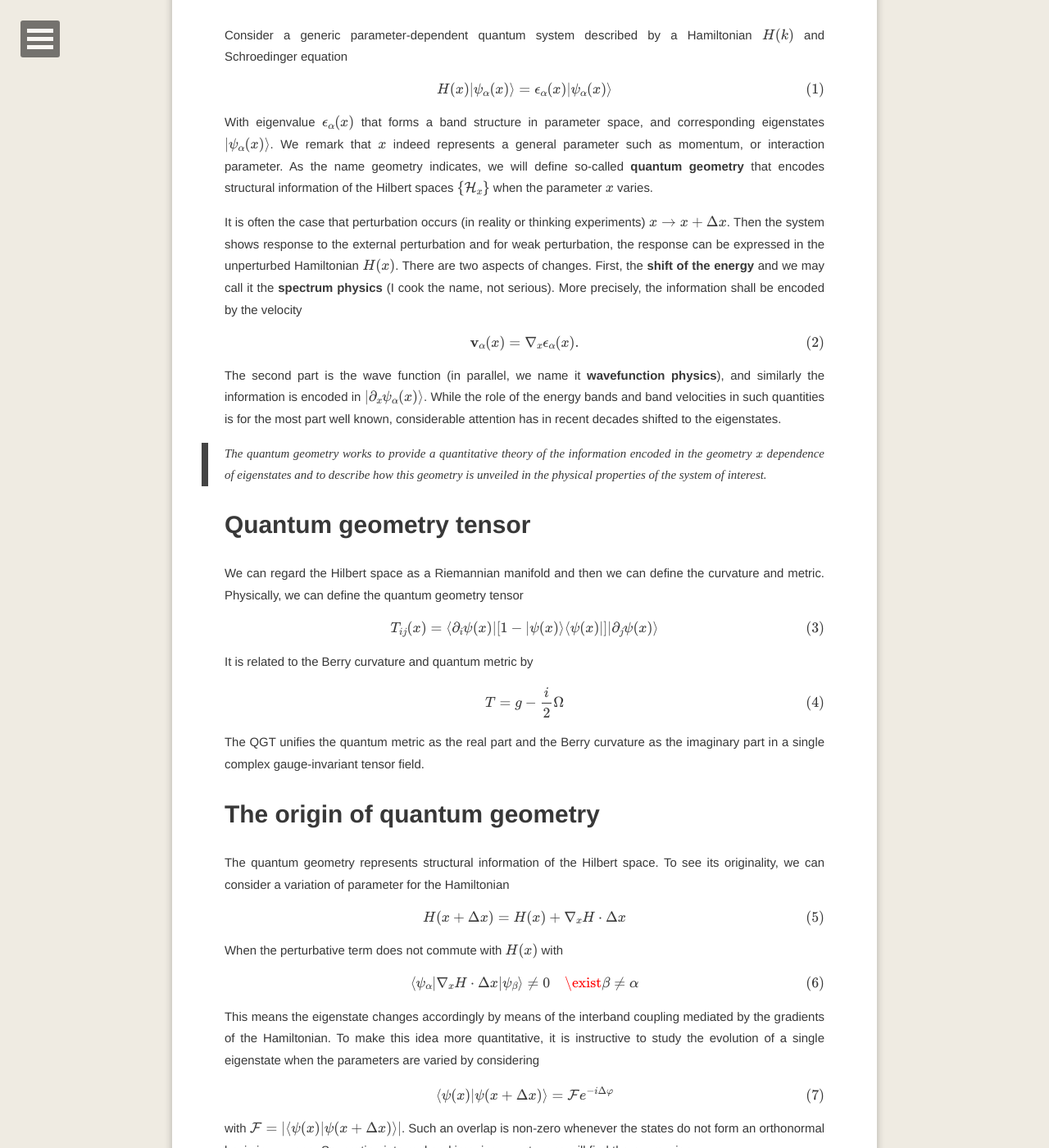
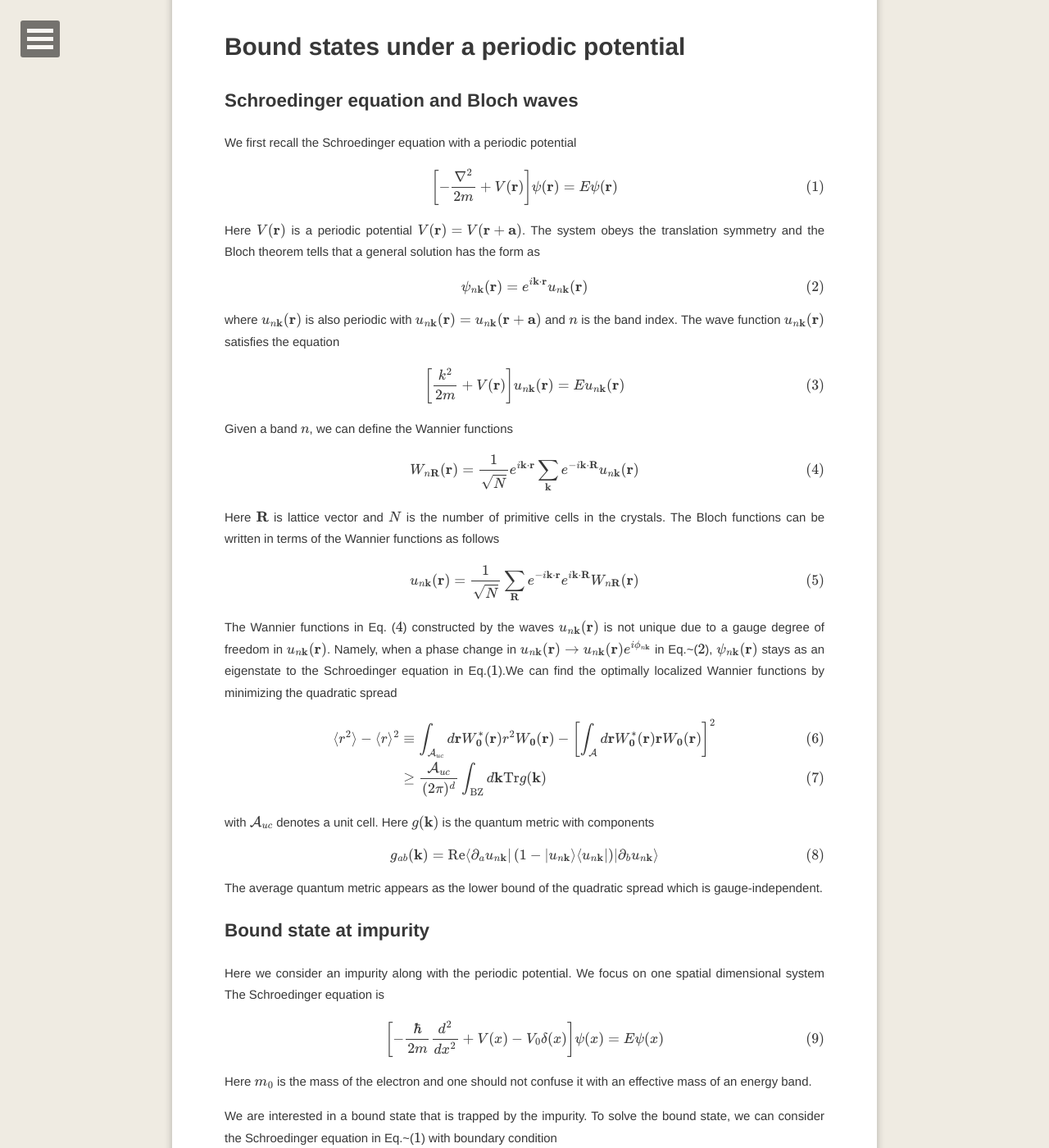
Before and after one commit to shuaichenphysics/shuaichenphysics.github.io, a Jekyll site: the page built from _posts/2023-10-20-bound state in a periodic potential.md, in a window 1280 px wide and 1400 px high, scrolled down 307 px. Shown: the whole window at 82% size. Built offline with Jekyll 4.4.1, drawn with Linux system fonts in a browser that asks for light colours; formulas are drawn with MathJax 3; comment, search, counter and statistics services are not loaded; some of the changed text lies outside the part shown.

Commit message:
Update 2023-10-20-bound state in a periodic potential.md

```diff
--- a/_posts/2023-10-20-bound state in a periodic potential.md
+++ b/_posts/2023-10-20-bound state in a periodic potential.md
@@ -1,66 +1,219 @@
 ---
 layout: post
-title: "Introduction to quantum geometry"
-date: 2023-08-28
-excerpt: "ABC about Quantum geometry"
-tags: [Quantum Qeometry, math]
+title: "Bound state and Bloch wave, Wannier function"
+date: 2023-10-20
+excerpt: "How can the Wannier wave influence a bound state "
+tags: [Wannier function, Schroedinger equation]
 comments: true
 ---
 
+# Bound states under a periodic potential
 
-Consider a generic parameter-dependent quantum system described by a Hamiltonian $$H(k)$$ and Schroedinger equation
+## Schroedinger equation and Bloch waves
+
+We first recall the Schroedinger equation with a periodic potential
 
 $$
-H(x) |\psi_\alpha(x)\rangle = \epsilon_\alpha(x)|\psi_\alpha(x)\rangle
+\left[-\frac{\nabla^{2}}{2m}+V(\mathbf{r})\right]\psi(\mathbf{r})=E\psi(\mathbf{r})\label{eq:bloch}
 $$
 
-With eigenvalue $$\epsilon_\alpha(x)$$ that forms a band structure in parameter space, and corresponding eigenstates $$ \vert\psi_\alpha(x)\rangle $$.
-We remark that $$x$$ indeed represents a general parameter such as momentum, or interaction parameter. As the name geometry indicates, we will define so-called __quantum geometry__ that encodes structural information of the Hilbert spaces $$\{\mathcal H_x\}$$ when the parameter $$x$$ varies.
-
-It is often the case that perturbation occurs (in reality or thinking experiments) $$x\rightarrow x+\Delta x $$. Then the system shows response to the external perturbation and for weak perturbation, the response can be expressed in the unperturbed Hamiltonian $$H(x)$$. There are two aspects of changes. First, the __shift of the energy__ and we may call it the **spectrum physics** (I cook the name, not serious). More precisely, the information shall be encoded by the velocity
+Here $$V(\mathbf{r})$$ is a periodic potential $$V(\mathbf{r})=V(\mathbf{r}+\mathbf{a})$$.
+The system obeys the translation symmetry and the Bloch theorem
+tells that a general solution has the form as
 
 $$
-\mathbf v_\alpha(x)  = \nabla _x \epsilon_\alpha(x).
+\psi_{n\mathbf{k}}(\mathbf{r})=e^{i\mathbf{k}\cdot\mathbf{r}}u_{n\mathbf{k}}(\mathbf{r})\label{eq:solution}
 $$
 
-The second part is the wave function (in parallel, we name it **wavefunction physics**), and similarly the information is encoded in $$ \vert\partial_x \psi_\alpha(x)\rangle $$. While the role of the energy bands and band velocities in such quantities is for the most part well known, considerable attention has in recent decades shifted to the eigenstates.
-
->  The quantum geometry works to provide a quantitative theory of the information encoded in the geometry $$x$$ dependence of eigenstates and to describe how this geometry is unveiled in the physical properties of the system of interest.
-
-# Quantum geometry tensor
-
-We can regard the Hilbert space as a Riemannian manifold and then we can define the curvature and metric. Physically, we can define the quantum geometry tensor
+where $$u_{n\mathbf{k}}(\mathbf{r})$$ is also periodic with $$u_{n\mathbf{k}}(\mathbf{r})=u_{n\mathbf{k}}(\mathbf{r}+\mathbf{a})$$
+and $$n$$ is the band index. The wave function $$u_{n\mathbf{k}}(\mathbf{r})$$
+satisfies the equation
 
 $$
-T_{ij}(x) = \langle \partial_i \psi(x)|[1-|\psi(x)\rangle\langle\psi(x)|]|\partial_j\psi(x)\rangle
+\left[\frac{k^{2}}{2m}+V(\mathbf{r})\right]u_{n\mathbf{k}}(\mathbf{r})=Eu_{n\mathbf{k}}(\mathbf{r})\label{eq:uk}
 $$
 
-It is related to the Berry curvature and quantum metric by
+Given a band $$n$$, we can define the Wannier functions
 
 $$
-T = g-\frac{i}{2}\Omega
+W_{n\mathbf{R}}(\mathbf{r})=\frac{1}{\sqrt{N}}e^{i\mathbf{k}\cdot\mathbf{r}}\sum_{\mathbf{k}}e^{-i\mathbf{k}\cdot\mathbf{R}}u_{n\mathbf{k}}(\mathbf{r})\label{eq:Wannier}
 $$
 
-The QGT unifies the quantum metric as the real part and the Berry curvature as the imaginary part in a single complex gauge-invariant tensor field.
-
-# The origin of quantum geometry
-
-The quantum geometry represents structural information of the Hilbert space. To see its originality, we can consider a variation of parameter for the Hamiltonian
+Here $$\mathbf{R}$$ is lattice vector and $$N$$ is the number of primitive
+cells in the crystals. The Bloch functions can be written in terms
+of the Wannier functions as follows
 
 $$
-H(x+\Delta x) = H(x)+\nabla_xH\cdot\Delta x
+u_{n\mathbf{k}}(\mathbf{r})=\frac{1}{\sqrt{N}}\sum_{\mathbf{R}}e^{-i\mathbf{k}\cdot\mathbf{r}}e^{i\mathbf{k}\cdot\mathbf{R}}W_{n\mathbf{R}}(\mathbf{r})\label{eq:unk}
 $$
 
-When the perturbative term does not commute with $$H(x)$$ with
+The Wannier functions in Eq. (\ref{eq:Wannier}) constructed by the
+waves $$u_{n\mathbf{k}}(\mathbf{r})$$ is not unique due to a gauge
+degree of freedom in $$u_{n\mathbf{k}}(\mathbf{r})$$. Namely, when
+a phase change in $$u_{n\mathbf{k}}(\mathbf{r})\rightarrow u_{n\mathbf{k}}(\mathbf{r})e^{i\phi_{n\mathbf{k}}}$$
+in Eq.~(\ref{eq:solution}), $$\psi_{n\mathbf{k}}(\mathbf{r})$$ stays
+as an eigenstate to the Schroedinger equation in Eq.(\ref{eq:bloch}).We
+can find the optimally localized Wannier functions by minimizing the
+quadratic spread
 
 $$
-\langle \psi_\alpha|\nabla_xH\cdot\Delta x|\psi_\beta\rangle\neq 0\quad \exist\beta\neq \alpha
+\begin{align}
+\langle r^{2}\rangle-\langle r\rangle^{2} & \equiv\int_{\mathcal{A}_{uc}}d\mathbf{r}W_{\mathbf{0}}^{*}(\mathbf{r})r^{2}W_{\mathbf{0}}(\mathbf{r})-\left[\int_{\mathcal{A}}d\mathbf{r}W_{\mathbf{0}}^{*}(\mathbf{r})\mathbf{r}W_{\mathbf{0}}(\mathbf{r})\right]^{2}\\
+ & \geq\frac{\mathcal{A}_{uc}}{(2\pi)^{d}}\int_{\mathrm{BZ}}d\mathbf{k}\mathrm{Tr}g(\mathbf{k})
+\end{align}
 $$
 
-This means the eigenstate changes accordingly by means of the interband coupling mediated by the gradients of the Hamiltonian. To make this idea more quantitative, it is instructive to study the evolution of a single eigenstate when the parameters are varied by considering
+with $$\mathcal{A}_{uc}$$ denotes a unit cell. Here $$g(\mathbf{k})$$
+is the quantum metric with components
 
 $$
-\langle \psi(x)|\psi(x+\Delta x)\rangle = \mathcal Fe^{-i\Delta \varphi}
+g_{ab}(\mathbf{k})=\mathrm{Re}\langle\partial_{a}u_{n\mathbf{k}}\vert\left(1-\vert u_{n\mathbf{k}}\rangle\langle u_{n\mathbf{k}}\vert\right)\vert\partial_{b}u_{n\mathbf{k}}\rangle
 $$
 
-with $$\mathcal F=\vert\langle \psi(x)\vert\psi(x+\Delta x)\rangle\vert$$. Such an overlap is non-zero whenever the states do not form an orthonormal basis in $$x$$-space. Separating into real and imaginary parts, one will find the expression.
+The average quantum metric appears as the lower bound of the quadratic
+spread which is gauge-independent.
+
+## Bound state at impurity
+
+Here we consider an impurity along with the periodic potential. We
+focus on one spatial dimensional system The Schroedinger equation
+is
+
+$$
+\left[-\frac{\hbar}{2m}\frac{d^{2}}{dx^{2}}+V(x)-V_{0}\delta(x)\right]\psi(x)=E\psi(x)
+$$
+
+Here $$m_{0}$$ is the mass of the electron and one should not confuse it
+with an effective mass of an energy band.
+
+We are interested in a bound state that is trapped by the impurity.
+To solve the bound state, we can consider the Schroedinger equation
+in Eq.~(\ref{eq:bloch}) with boundary condition
+
+$$
+\psi(\infty)=0
+$$
+
+We assume a wave function ansatz
+
+$$
+\psi_{\lambda}(x)=e^{-\lambda x}u_{\lambda}(x)
+$$
+
+It is easy to find that $$u_{\lambda}(x)$$ satisfies the equation
+
+$$
+\left[-\frac{\lambda^{2}}{2m}+V(x)\right]u_{\lambda}(x)=E_{n\lambda}u_{\lambda}(x)\label{eq:enl}
+$$
+
+which has the same form as in Eq. (\ref{eq:uk}). Therefore, we can
+apply the Bloch theorem
+
+$$
+u_{n\lambda}(x)=\frac{1}{\sqrt{N}}\sum_{R}e^{-i\lambda x}e^{i\lambda R}W_{nR}(x)\label{eq:u_l}
+$$
+
+Here we also introduce the index $$n$$. We have the one-to-one
+correspondence between Eqs. (\ref{eq:u_l}) and (\ref{eq:unk}). The
+eigen energy in Eq. (\ref{eq:enl}) is
+
+$$
+\begin{align}
+E_{n\lambda} & =-\frac{\lambda^{2}}{2m}+\sum_{\delta}e^{-i\lambda\delta}t(\delta)\nonumber \\
+ & =-\frac{\lambda^{2}}{2m}+t(0)+2\mathrm{Re}\left[e^{-i\lambda a}t(a)\right]+2\mathrm{Re}\left[e^{-i2\lambda a}t(2a)\right]+\cdots
+\end{align}
+$$
+
+with $$\delta=0,\pm a,\pm2a,\cdots$$ and
+
+$$
+t(\delta)=\int_{0}^{a}dxW_{R}(x)V(x)W_{R+\delta}^{*}(x)
+$$
+
+If the profile of $$W_{R}(x)$$ exponentially decays, the hopping integral
+$$t(\delta)$$ decays exponentially as $$\delta$$ increases. Noting that
+$$E_{n\lambda=0}>E_{n\lambda>0}$$, we can conclude that the bound states
+have the energy lower than $$\sum_{\delta}e^{-i\lambda\delta}t(\delta)$$
+while a scattering scattering state is larger than $$\sum_{\delta}e^{-i\lambda\delta}t(\delta)$$
+given a band $$n$$.
+
+For the impurity problem, we can construct the wave function
+
+$$
+\begin{align}
+\psi_{n\lambda}(x)= & \begin{cases}
+\frac{1}{\sqrt{N}}e^{-\lambda x}u_{n\lambda}(x) & x\geq0\\
+\frac{1}{\sqrt{N}}Ae^{-\lambda\vert x\vert}u_{n\lambda}(x) & x<0
+\end{cases}
+\end{align}
+$$
+
+At the $$x=0$$, we have the condition
+
+$$
+\begin{align}
+\psi_{n}(0^{+}) & =\psi_{n}(0^{-})\\
+-\frac{1}{2m}\left[\psi^{\prime}(0^{+})-\psi^{\prime}(0^{-})\right] & =V_{0}\psi(0)
+\end{align}
+$$
+
+which gives rise to
+
+$$
+\begin{align}
+\lambda & =mV_{0}\\
+A & =1
+\end{align}
+$$
+
+Therefore we have solution
+
+$$
+\begin{align}
+\psi_{n\lambda}(x) & =\frac{1}{\sqrt{N}}e^{-\lambda\vert x\vert}u_{n\lambda}(x)\\
+ & =\frac{1}{\sqrt{N}}e^{-\lambda\vert x\vert}e^{-i\lambda\cdot x}\sum_{R}e^{i\lambda R}W_{R}(x)\label{eq:psi_n}
+\end{align}
+$$
+
+where $$N$$ is the normalization factor and the factor $$e^{-i\lambda\cdot x}$$
+is to ensure the orthogonality of the wave functions $$\psi_{n\lambda}(x)$$
+of bound states.
+
+The question arises: what Wannier basis should we choose? In fact,
+we can take the form in Eq. (\ref{eq:psi_n}) as a wave function ansatz
+given a parameter $$\lambda$$. The choice on the Wannier functions
+should minimize the energy of the bound state, or the energy $$E_{n0}=\sum_{\delta}e^{-i\lambda\delta}t(\delta)=\sum_{\delta}e^{-i\lambda\delta}\int_{0}^{a}dxW_{R}(x)V(x)W_{R+\delta}^{*}(x)$$.
+We can expect that the more localized the Wanner functions are, the
+lower energy the ansatz state possesses. As we mention above, the optimal localized
+Wannier function is related to the quantum metric which is gauge independent.
+
+Furthermore, due the to localized property of Wannier function, the
+leading contribution to the $$\psi_{n\lambda}(x)$$ in Eq. (\ref{eq:psi_n})
+is
+
+$$
+\psi_{n\lambda}(x)=\frac{1}{\sqrt{N}}e^{-\lambda\vert x\vert}e^{-i\lambda\cdot x}W_{0}(x)
+$$
+
+with $$\lambda=mV_{0}$$.We can consider a process in which we can adiabatically
+weaken the impurity strength $$V_{0}=0$$, the bound state will exclusively
+be controlled by the Wannier function. It is consistent with the property
+of Wannier functions which can be taken as the bound states that depends
+on the local profile of the periodic potential.
+
+We emphasize that $$m$$ here is the bare mass of the electron. An effective
+mass of the band $$n$$ can be extracted as
+
+$$
+\begin{align}
+\frac{1}{m_{eff}} & =\frac{d^{2}}{dk^{2}}E_{nk}\vert_{k\rightarrow0}=\frac{1}{m}-\delta^{2}\sum_{\delta}t(\delta)
+\end{align}
+$$
+
+We can consider the leading orders and for a flat band, we have the
+constraint
+
+$$
+\frac{1}{m_{eff}}=\frac{1}{m}-a^{2}\left[t(a)+t(-a)\right]=0
+$$
+which can be met by tuning the hopping integral $$t(\delta)$$.
```
